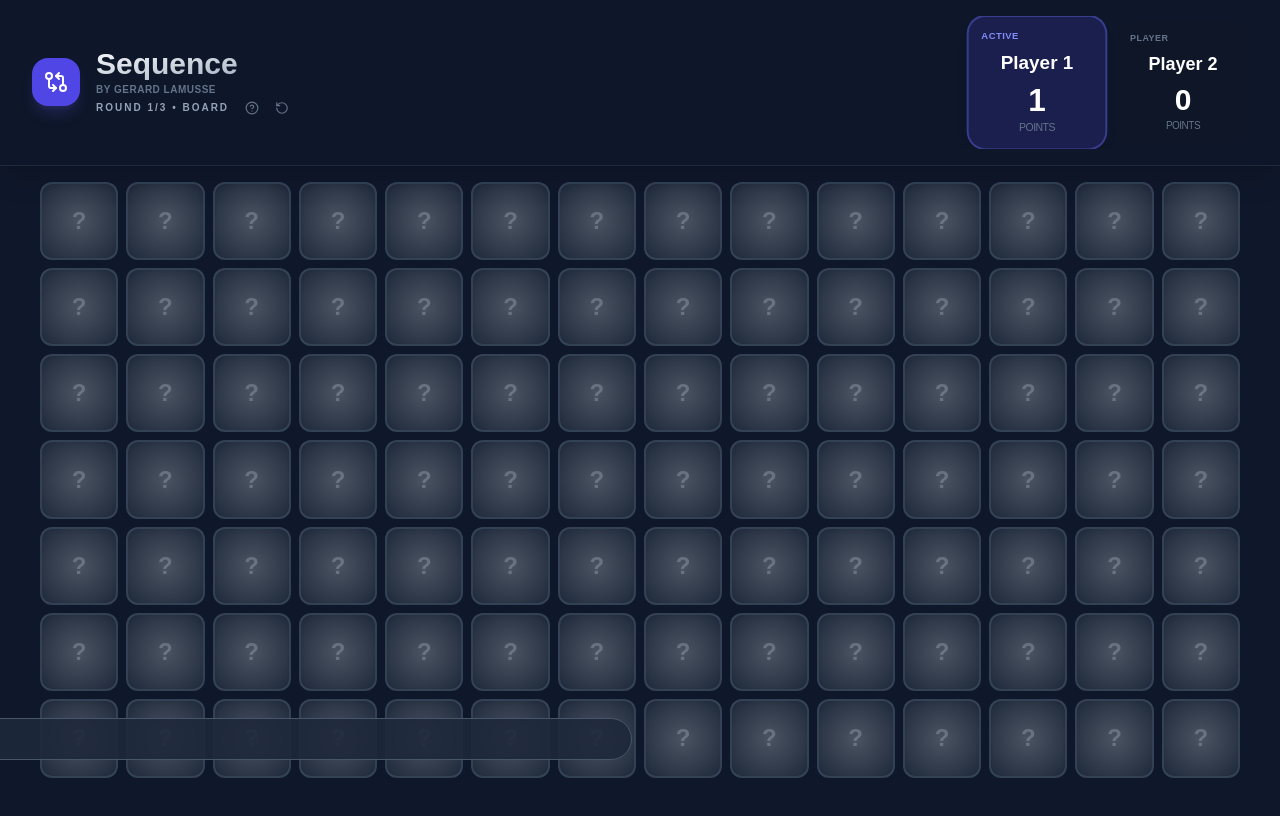
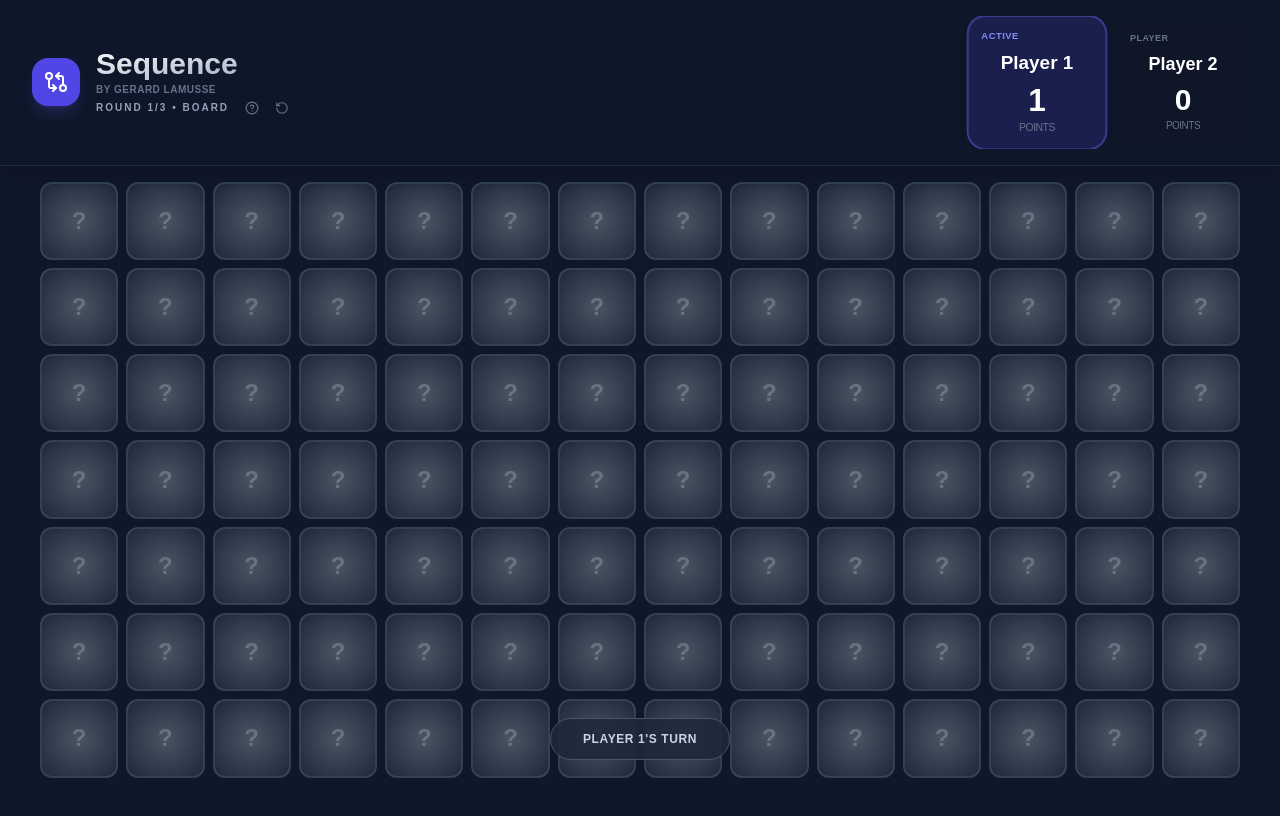
Before and after one commit to u12206050/sequence-the-game, a React (Vite) app: page / in a window 1280 px wide. Both pictures are taken after a click on the button "Start Game". Shown: the top 816 px of the page. Built offline with nearby package versions, Linux system fonts and the light colour scheme.

Commit message:
Update App.tsx

```diff
--- a/App.tsx
+++ b/App.tsx
@@ -386,8 +386,8 @@ const App: React.FC = () => {
         </div>
       </div>
 
-      <div className="sticky w-full bottom-4 md:bottom-10">
-      <div className="left-1/2 -translate-x-1/2 z-50 pointer-events-none px-2 max-w-full">
+      <div className="sticky z-50 w-full px-2 flex justify-center bottom-4 md:bottom-10">
+      <div className="pointer-events-none px-2 max-w-full">
         {turnPhase === 'CHOOSING_ACTION' && !isAnimating && !players[currentPlayerIdx]?.isBot && (
           <div className="flex flex-col items-center gap-2 md:gap-4 pointer-events-auto">
              <div className="flex flex-col md:flex-row items-center gap-2 md:gap-4 bg-slate-900/95 p-2 rounded-2xl border border-slate-700 shadow-2xl backdrop-blur-xl animate-in zoom-in duration-300">
```
